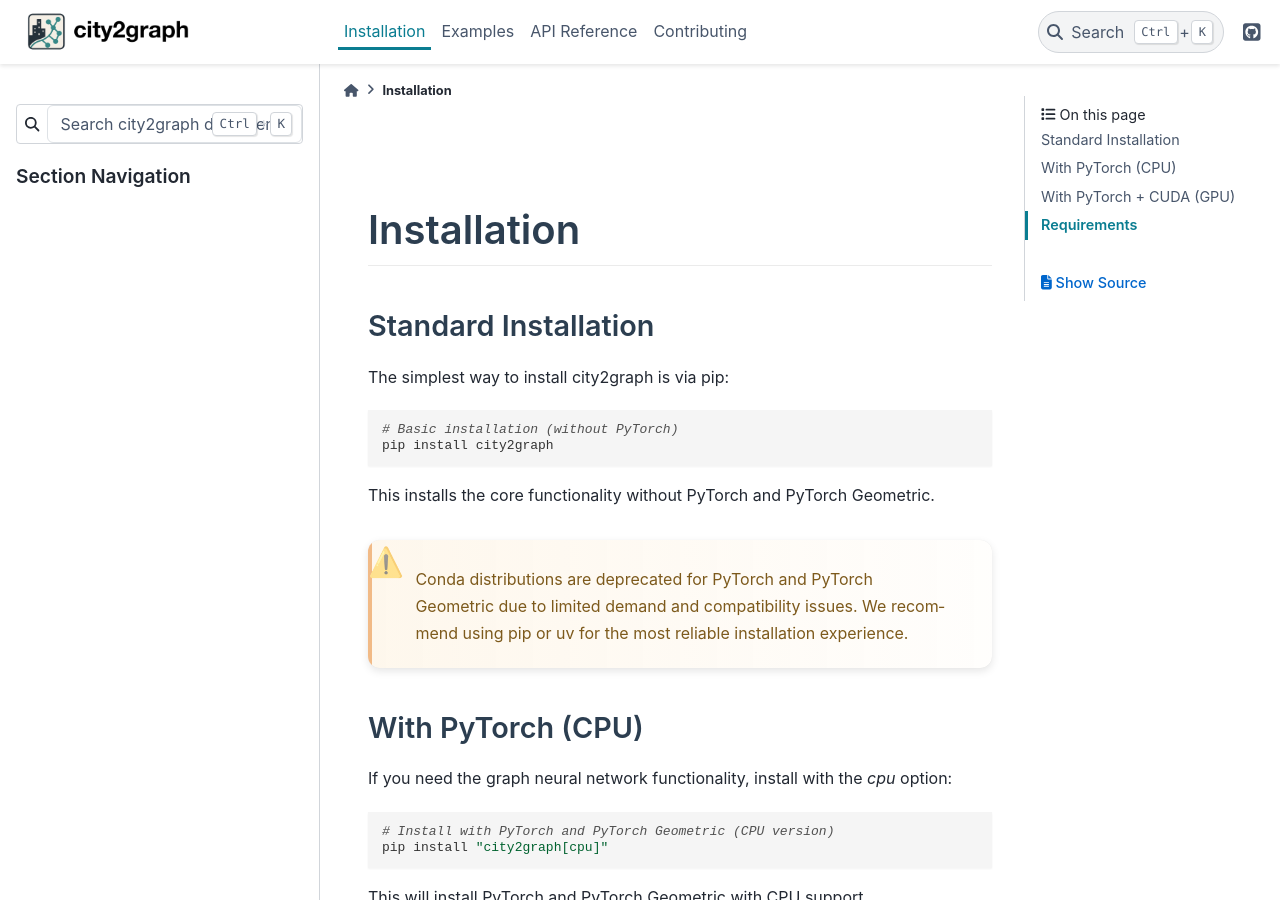
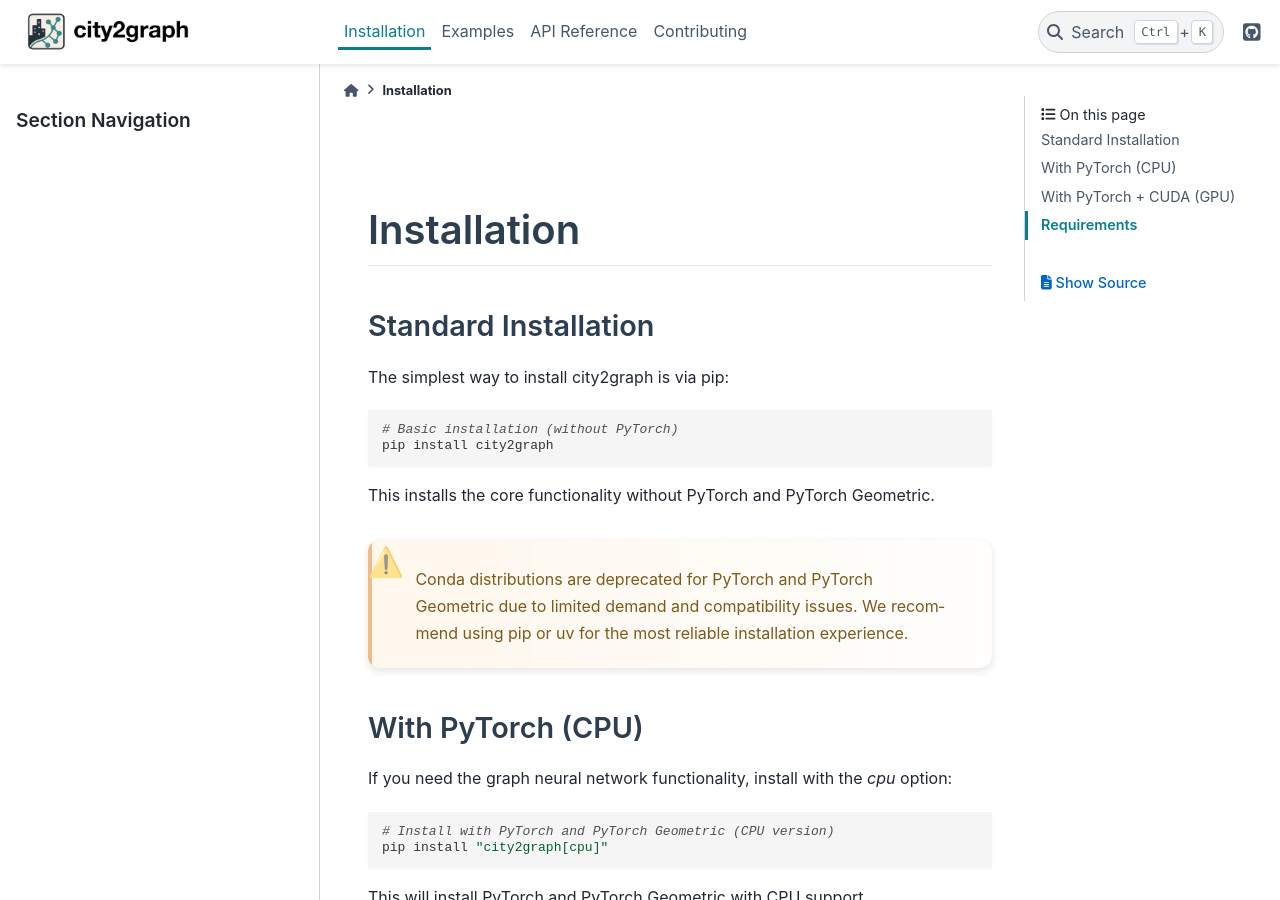
Before and after one commit to yu-ta-sato/city2graph, a Sphinx documentation site: the page built from docs/source/installation.rst, in a window 1280 px wide and 900 px high. Built offline with Sphinx 7.4.7 and the PyData theme 0.15.4, drawn with Linux system fonts in a browser that asks for light colours; pages that are not in the unit, such as notebooks, are missing from menus.

Commit message:
Delete search field in the side bar

```diff
--- a/docs/source/conf.py
+++ b/docs/source/conf.py
@@ -170,7 +170,7 @@ html_last_updated_fmt = "%b %d, %Y"     # Format for last updated date
 
 # Custom sidebar templates
 html_sidebars = {
-    "**": ["search-field", "sidebar-nav-bs"],
+    "**": ["sidebar-nav-bs"],
 }
 
 # -- Intersphinx configuration -----------------------------------------------
```
